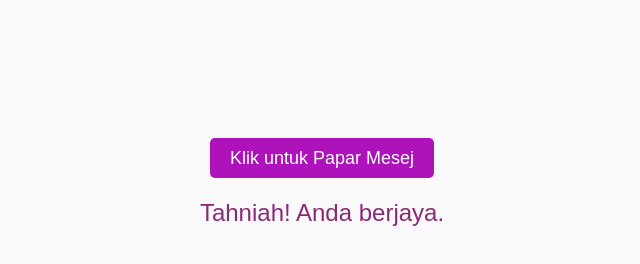
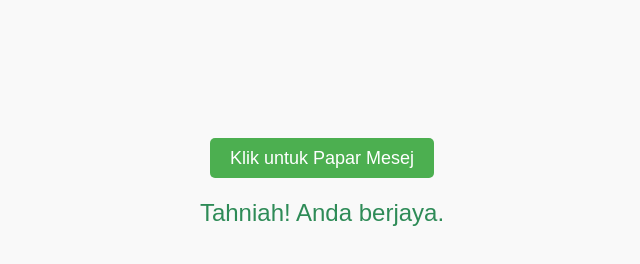
Before and after one commit to Prem1596/github, a plain HTML site: page index.html in a window 1280 px wide. Both pictures are taken after a click on the label "Klik untuk Papar Mesej". Shown: the whole page, without its empty margins (318-958 px from the left). Drawn offline with Linux system fonts and the light colour scheme.

Commit message:
Tambah komen

```diff
--- a/style.css
+++ b/style.css
@@ -1,3 +1,4 @@
+/* Disediakan oleh: Vaisnawi A/P Rajah - body */
 body {
     font-family: Arial, sans-serif;
     padding: 40px;
@@ -5,26 +6,29 @@ body {
     background-color: #f9f9f9;
 }
 
+/*Disediakan oleh: Vaisnawi A/P Rajah - container */
 .container {
     margin-top: 100px;
 }
 
+/* Disediakan oleh: Vaisnawi A/P Rajah - button */
 .button {
     padding: 10px 20px;
     font-size: 18px;
     cursor: pointer;
-    background-color: #ad12bb;
+    background-color: #4CAF50;
     color: white;
     border: none;
     border-radius: 5px;
     text-decoration: none;
 }
 
+/* Disediakan oleh: Vaisnawi A/P Rajah - message */
 .message {
     display: none;
     margin-top: 30px;
     font-size: 24px;
-    color: #892a76;
+    color: #2E8B57;
 }
 
 /* CSS Trick: guna checkbox */
```
Also changed, not shown: index.html (+6 -0 lines).
